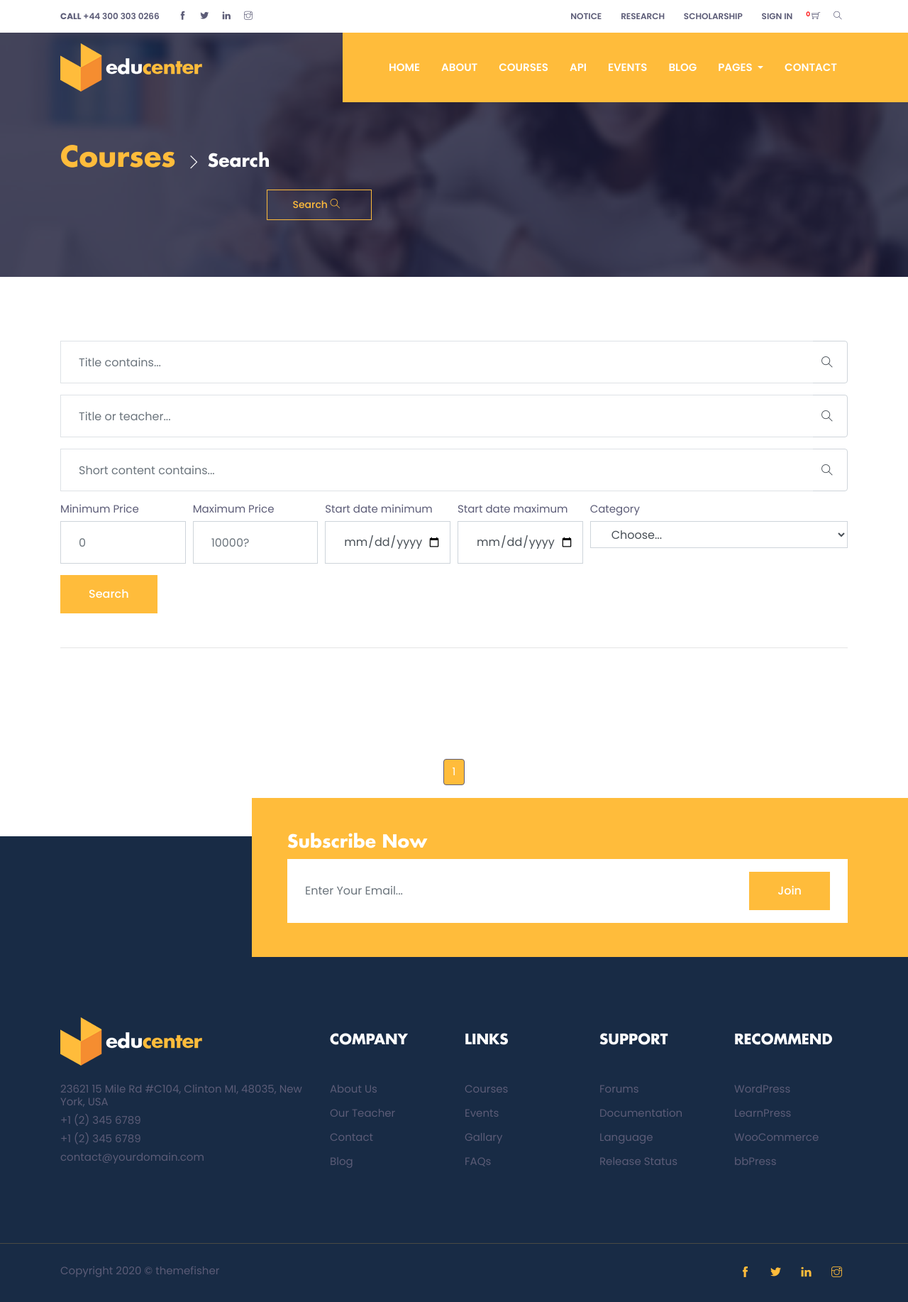
After one commit to MilovanTomasevic/edu, a Django app: page /courses/search/ in a window 1280 px wide. The commit adds this page. Shown: the whole page at 71% size. Run offline with Django 3.2, Linux system fonts and the light colour scheme; data that the repository does not hold is empty; some libraries are stand-ins or nearby versions.

Commit message:
courses: search

```diff
--- a/edu/courses/templates/courses/course_detail.html
+++ b/edu/courses/templates/courses/course_detail.html
@@ -5,6 +5,8 @@
 
 {% block page_title %}<a class="h2 text-primary font-secondary" href="{% url 'ecenter-courses' %}">Courses</a>{% endblock page_title %}
 {% block page_title_details %}<li class="list-inline-item text-white h3 font-secondary nasted">{{ object.title }}</li>{% endblock page_title_details %}
+
+{% block page_button %}<div class="col text-center"><a href="{% url 'ecenter-course-filter' %}" class="btn btn-sm btn-primary-outline text-center">Search  <i class="ti-search mr-2"></i></a></div>{% endblock page_button %}
 
 {% block content %}
 
--- a/edu/courses/templates/courses/courses.html
+++ b/edu/courses/templates/courses/courses.html
@@ -5,6 +5,8 @@
 
 {% block page_title %}<a class="h2 text-primary font-secondary" href="{% url 'ecenter-courses' %}">{{ header.courses_heading_title }}</a>{% endblock page_title %}
 {% block page_title_details %}<li class="list-inline-item text-white h3 font-secondary nasted">{{ header.courses_heading_message }}</li>{% endblock page_title_details %}
+
+{% block page_button %}<div class="col text-center"><a href="{% url 'ecenter-course-filter' %}" class="btn btn-sm btn-primary-outline text-center">Search  <i class="ti-search mr-2"></i></a></div>{% endblock page_button %}
 
 {% block content %}
 
--- /dev/null
+++ b/edu/courses/templates/courses/filter.html
@@ -0,0 +1,119 @@
+{% extends "base.html" %}
+
+{% load static %}
+
+
+
+{% block page_title %}<a class="h2 text-primary font-secondary" href="{% url 'ecenter-courses' %}">Courses</a>{% endblock page_title %}
+{% block page_title_details %}<li class="list-inline-item text-white h3 font-secondary nasted">Search</li>{% endblock page_title_details %}
+
+{% block page_button %}<div class="col text-center"><a href="{% url 'ecenter-course-filter' %}" class="btn btn-sm btn-primary-outline text-center">Search  <i class="ti-search mr-2"></i></a></div>{% endblock page_button %}
+
+{% block content %}
+
+<!-- courses -->
+<section class="section">
+  <div class="container">
+    <!-- course list -->
+      <form method="GET" action=".">
+          <div class="form-row">
+              <div class="form-group col-12">
+                  <div class="input-group">
+                      <input class="form-control py-2 border-right-0 border" type="search" name="title_contains" placeholder="Title contains..." />
+                      <span class="input-group-append">
+                          <div class="input-group-text bg-transparent">
+                              <i class="ti-search mr-2"></i>
+                          </div>
+                      </span>
+                  </div>
+              </div>
+          </div>
+          <div class="form-row">
+              <div class="form-group col-12">
+                  <div class="input-group">
+                      <input class="form-control py-2 border-right-0 border" type="search" name="title_or_teacher" placeholder="Title or teacher..." />
+                      <span class="input-group-append">
+                          <div class="input-group-text bg-transparent">
+                              <i class="ti-search mr-2"></i>
+                          </div>
+                      </span>
+                  </div>
+              </div>
+          </div>
+          <div class="form-row">
+              <div class="form-group col-12">
+                  <div class="input-group">
+                      <input class="form-control py-2 border-right-0 border" type="search" name="short_content" placeholder="Short content contains..." />
+                      <span class="input-group-append">
+                          <div class="input-group-text bg-transparent">
+                              <i class="ti-search mr-2"></i>
+                          </div>
+                      </span>
+                  </div>
+              </div>
+          </div>
+          <div class="form-row">
+            <div class="form-group col-md-2 col-lg-2">
+              <label for="minPrice">Minimum Price</label>
+              <input type="number" min=0 class="form-control" id="minPrice" placeholder="0" name="min_price">
+            </div>
+            <div class="form-group col-md-2 col-lg-2">
+              <label for="maxPrice">Maximum Price</label>
+              <input type="number" min=0 class="form-control" id="maxPrice" placeholder="10000?" name="max_price">
+            </div>
+            <div class="form-group col-md-2 col-lg-2">
+              <label for="startDateMin">Start date minimum</label>
+              <input type="date" class="form-control" id="startDateMin" name="date_min" placeholder="YYYY-MM-DD">
+            </div>
+            <div class="form-group col-md-2 col-lg-2">
+              <label for="startDateMax">Start date maximum</label>
+              <input type="date" class="form-control" id="startDateMax" name="date_max" placeholder="YYYY-MM-DD">
+            </div>
+            <div class="form-group col-md-4">
+              <label for="category">Category</label>
+              <select id="category" class="form-control" name="category">
+                <option selected>Choose...</option>
+                {% for cat in category %}
+                <option vaule="{{ cat.category_name }}">{{ cat.category_name }}</option>
+                {% endfor %}
+              </select>
+            </div>
+          </div>
+          <button type="submit" class="btn btn-primary">Search</button>
+      </form>
+
+      <hr class="mt-5 mb-5"></br>
+
+    <div class="row justify-content-center">
+      <!-- Search results -->
+      {% for course in courses %}
+      <div class="col-lg-4 col-sm-6 mb-5">
+        <div class="card p-0 border-primary rounded-0 hover-shadow">
+          <img class="card-img-top rounded-0" src="{{ course.image.url }}" alt="course thumb">
+          <div class="card-body">
+            <ul class="list-inline mb-2">
+              <li class="list-inline-item"><i class="ti-calendar mr-1 text-color"></i>{{ course.course_date|date:"F d, Y" }}</li>
+              <li class="list-inline-item"><a class="text-color" href="#">{{ course.category }}</a></li>
+              <li class="list-inline-item"><i class="text-color"></i><u style="color:#ffbc3b;">€ {{ course.price }}</u></li>
+            </ul>
+            <a href="{{ course.get_absolute_url }}">
+              <h4 class="card-title">{{ course.title }}</h4>
+            </a>
+            <p class="card-text mb-4">{{ course.short_content }}</p>
+            <a href="{{ course.get_add_to_cart_url }}" class="btn btn-primary btn-sm">Add to Cart</a>
+            <a href="{{ course.get_absolute_url }}" class="btn btn-secondary">View</a>
+          </div>
+        </div>
+      </div>
+      {% endfor %}
+    </div>
+  </div>
+</section>
+<!-- /Search results -->
+{% endblock content %}
+
+
+{% block extra_scripts %}
+
+
+{% endblock extra_scripts %}
--- a/edu/courses/templates/courses/lesson_detail.html
+++ b/edu/courses/templates/courses/lesson_detail.html
@@ -5,6 +5,9 @@
 
 {% block page_title %}<a class="h2 text-primary font-secondary" href="{{ object.course.get_absolute_url }}">{{ object.course.title }}</a>{% endblock page_title %}
 {% block page_title_details %}<li class="list-inline-item text-white h3 font-secondary nasted">{{ object.title }}</li>{% endblock page_title_details %}
+
+{% block page_button %}<div class="col text-center"><a href="{% url 'ecenter-course-filter' %}" class="btn btn-sm btn-primary-outline text-center">Search  <i class="ti-search mr-2"></i></a></div>{% endblock page_button %}
+
 
 {% block content %}
 <section class="section">
--- a/edu/courses/urls.py
+++ b/edu/courses/urls.py
@@ -1,9 +1,11 @@
 from django.urls import path
-from .views import CourseDetailView, CoursesListView, LessonDetailView
+from .views import CourseDetailView, CoursesListView, LessonDetailView, FilterListView
 
 
 urlpatterns = [
     path('', CoursesListView.as_view(), name='ecenter-courses'),
+    path('search/', FilterListView, name='ecenter-course-filter'),
     path('<slug>/', CourseDetailView.as_view(), name='course-detail'),
-    path('<course_slug>/<lesson_slug>/',LessonDetailView.as_view(), name='lesson-detail')
+    path('<course_slug>/<lesson_slug>/',LessonDetailView.as_view(), name='lesson-detail'),
+
 ]
--- a/edu/courses/views.py
+++ b/edu/courses/views.py
@@ -1,11 +1,12 @@
 from django.shortcuts import render
-from .models import Course, HeaderCourses, Lesson
+from .models import Course, HeaderCourses, Lesson, Category
 from django.views.generic import  DetailView, ListView, View
 from django.shortcuts import render, get_object_or_404
 from django.contrib.auth.mixins import LoginRequiredMixin
 from django.core.paginator import Paginator
 from django.core.paginator import EmptyPage
 from django.core.paginator import PageNotAnInteger
+from django.db.models import Q
 
 class CoursesListView(ListView):
     model = Course
@@ -51,3 +52,65 @@ class LessonDetailView(LoginRequiredMixin, View):
         lesson = get_object_or_404(Lesson, slug=lesson_slug)
         context = {'object': lesson}
         return render(request, "courses/lesson_detail.html", context)
+
+def is_valid_queryparam(param):
+    return param != '' and param is not None
+
+
+def FilterListView(request):
+    paginate_by = 9
+    courses = Course.objects.all()
+    category = Category.objects.all()
+    title_contains_query = request.GET.get('title_contains')
+    title_or_teacher = request.GET.get('title_or_teacher')
+    short_content = request.GET.get('short_content')
+    min_price = request.GET.get('min_price')
+    max_price = request.GET.get('max_price')
+    date_min = request.GET.get('date_min')
+    date_max = request.GET.get('date_max')
+    selected_category= request.GET.get('category')
+
+    if is_valid_queryparam(title_contains_query):
+        courses = courses.filter(title__icontains=title_contains_query)
+
+    elif is_valid_queryparam(title_or_teacher):
+        courses = courses.filter(Q(title__icontains=title_or_teacher)
+                    | Q(teacher__name__icontains=title_or_teacher)
+                    ).distinct()
+
+    if is_valid_queryparam(short_content):
+        courses = courses.filter(short_content__icontains=short_content)
+
+    if is_valid_queryparam(min_price):
+        courses = courses.filter(price__gte=min_price)
+
+    if is_valid_queryparam(max_price):
+        courses = courses.filter(price__lte=max_price)
+
+    if is_valid_queryparam(date_min):
+        courses = courses.filter(course_date__gte=date_min)
+
+    if is_valid_queryparam(date_max):
+        courses = courses.filter(course_date__lt=date_max)
+
+    if is_valid_queryparam(selected_category) and selected_category != 'Choose...':
+         courses = courses.filter(category__category_name=selected_category)
+
+    paginator = Paginator(courses, paginate_by)
+    page = request.GET.get('page')
+    try:
+        courses = paginator.page(page)
+    except PageNotAnInteger:
+        courses = paginator.page(1)
+    except EmptyPage:
+        courses = paginator.page(paginator.num_pages)
+
+    context = {
+        'courses': courses,
+        'category':category,
+        'header': HeaderCourses.objects.last(),
+        'header_search': 'Search results',
+        'paginator':paginator,
+        'myP': 1,
+    }
+    return render(request, "courses/filter.html", context)
--- a/edu/templates/pagination.html
+++ b/edu/templates/pagination.html
@@ -19,6 +19,42 @@
 </style>
 
 <!--Pagination-->
+{% comment %} {% if paginator %}
+<nav class="d-flex justify-content-center wow fadeIn">
+    <ul class="pagination">
+
+      {% if courses.has_previous %}
+      <li class="page-item">
+        <a class="page-link text-color" href="?page=1">First</a>
+      </li>
+      <li class="page-item">
+        <a class="page-link text-color" href="?page={{ courses.previous_page_number }}" aria-label="Previous">
+          <span aria-hidden="true">&laquo;</span>
+          <span class="sr-only">Previous</span>
+        </a>
+      </li>
+      {% endif %}
+
+      <li class="page-item active">
+        <a class="page-link text-color" href="?page={{ courses.number }}">{{ courses.number }}
+          <span class="sr-only">(current)</span>
+        </a>
+      </li>
+
+      {% if courses.has_next %}
+      <li class="page-item">
+        <a class="page-link text-color" href="?page={{ courses.next_page_number }}" aria-label="Next">
+          <span aria-hidden="true">&raquo;</span>
+          <span class="sr-only text-color">Next</span>
+        </a>
+      </li>
+      <li class="page-item">
+        <a class="page-link text-color" href="?page={{ courses.paginator.num_pages }}">Last</a>
+      </li>
+      {% endif %}
+    </ul>
+  </nav>
+{% endif %} {% endcomment %}
 
 {% if is_paginated %}
 <nav class="d-flex justify-content-center wow fadeIn">
@@ -55,5 +91,44 @@
     {% endif %}
   </ul>
 </nav>
+{% elif myP %}
+
+<nav class="d-flex justify-content-center wow fadeIn">
+    <ul class="pagination">
+
+      {% if courses.has_previous %}
+      <li class="page-item">
+        <a class="page-link text-color" href="?page=1">First</a>
+      </li>
+      <li class="page-item">
+        <a class="page-link text-color" href="?page={{ courses.previous_page_number }}" aria-label="Previous">
+          <span aria-hidden="true">&laquo;</span>
+          <span class="sr-only">Previous</span>
+        </a>
+      </li>
+      {% endif %}
+
+      <li class="page-item active">
+        <a class="page-link text-color" href="?page={{ courses.number }}">{{ courses.number }}
+          <span class="sr-only">(current)</span>
+        </a>
+      </li>
+
+      {% if courses.has_next %}
+      <li class="page-item">
+        <a class="page-link text-color" href="?page={{ courses.next_page_number }}" aria-label="Next">
+          <span aria-hidden="true">&raquo;</span>
+          <span class="sr-only text-color">Next</span>
+        </a>
+      </li>
+      <li class="page-item">
+        <a class="page-link text-color" href="?page={{ courses.paginator.num_pages }}">Last</a>
+      </li>
+      {% endif %}
+    </ul>
+  </nav>
+
 {% endif %}
+
+
 <br/>
```
